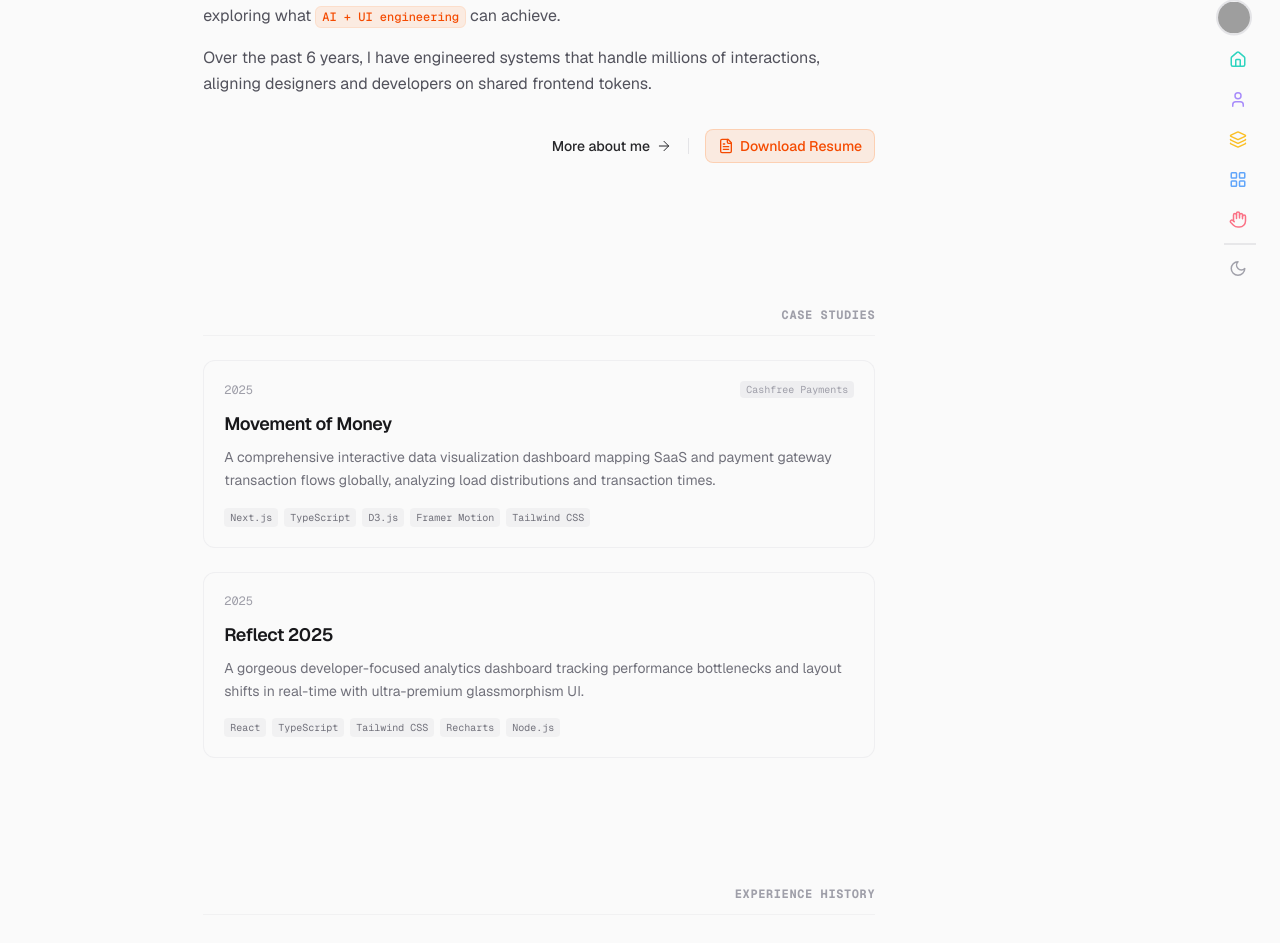
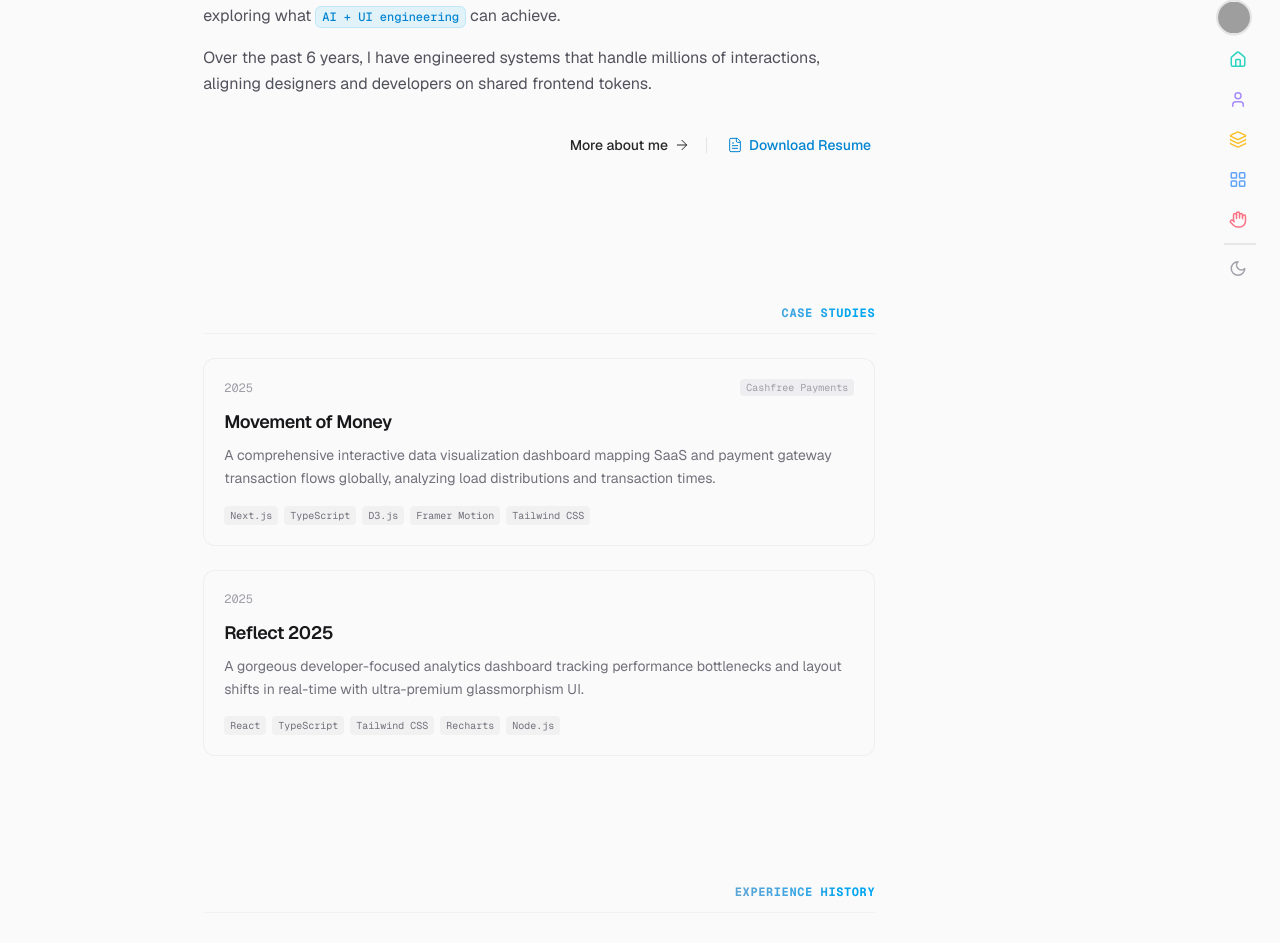
Before and after one commit to rishii-004/personal_portfolio, a Next.js app: page / in a window 1280 px wide. Shown: the part 257-1200 px from the top of the page. Built offline with nearby package versions, Linux system fonts and the light colour scheme; grey boxes are pictures that could not be loaded.

Commit message:
colors change

```diff
--- a/src/app/playground/page.tsx
+++ b/src/app/playground/page.tsx
@@ -38,7 +38,7 @@ export default function PlaygroundPage() {
 
       {/* Serious Projects Section */}
       <div className="mt-12">
-        <h2 className="text-sm font-mono font-bold uppercase tracking-wider text-zinc-400 dark:text-zinc-500 mb-6 border-b border-zinc-200/40 dark:border-zinc-800/40 pb-3 text-right">
+        <h2 className="text-xs font-mono font-bold uppercase tracking-wider text-right mb-6 border-b border-zinc-200/40 dark:border-zinc-800/40 pb-3 bg-gradient-to-l from-sky-500 via-zinc-400 to-zinc-400 bg-clip-text text-transparent dark:from-amber-300 dark:via-zinc-500 dark:to-zinc-500">
           Flagship Projects
         </h2>
         <div className="flex flex-col gap-4">
@@ -57,7 +57,7 @@ export default function PlaygroundPage() {
 
       {/* Learning & Small Projects Section */}
       <div className="mt-14">
-        <h2 className="text-sm font-mono font-bold uppercase tracking-wider text-zinc-400 dark:text-zinc-500 mb-6 border-b border-zinc-200/40 dark:border-zinc-800/40 pb-3 text-right">
+        <h2 className="text-xs font-mono font-bold uppercase tracking-wider text-right mb-6 border-b border-zinc-200/40 dark:border-zinc-800/40 pb-3 bg-gradient-to-l from-sky-500 via-zinc-400 to-zinc-400 bg-clip-text text-transparent dark:from-amber-300 dark:via-zinc-500 dark:to-zinc-500">
           Experiments & Mini-Projects
         </h2>
         <div className="flex flex-col gap-4">
--- a/src/app/tech-stack/page.tsx
+++ b/src/app/tech-stack/page.tsx
@@ -93,7 +93,7 @@ export default function TechStackPage() {
             transition={{ duration: 0.5, delay: index * 0.1 }}
             className="flex flex-col gap-5"
           >
-            <h3 className="text-xs font-mono font-bold uppercase tracking-wider text-zinc-400 dark:text-zinc-500 border-b border-zinc-200/40 dark:border-zinc-800/40 pb-2 text-right">
+            <h3 className="text-xs font-mono font-bold uppercase tracking-wider text-right border-b border-zinc-200/40 dark:border-zinc-800/40 pb-2 bg-gradient-to-l from-sky-500 via-zinc-400 to-zinc-400 bg-clip-text text-transparent dark:from-amber-300 dark:via-zinc-500 dark:to-zinc-500">
               {category.title}
             </h3>
             {/* Side-by-side columns grid */}
--- a/src/components/sections/Experience.tsx
+++ b/src/components/sections/Experience.tsx
@@ -17,7 +17,7 @@ export function ExperienceTimeline() {
         transition={{ duration: 0.5 }}
         className="border-b border-zinc-200/40 pb-3 dark:border-zinc-800/40"
       >
-        <h2 className="text-xs font-mono font-bold uppercase tracking-wider text-zinc-400 dark:text-zinc-500 text-right">
+        <h2 className="text-xs font-mono font-bold uppercase tracking-wider text-right bg-gradient-to-l from-sky-500 via-zinc-400 to-zinc-400 bg-clip-text text-transparent dark:from-amber-300 dark:via-zinc-500 dark:to-zinc-500">
           Experience History
         </h2>
       </motion.div>
@@ -34,8 +34,8 @@ export function ExperienceTimeline() {
             className="relative pl-7 group"
           >
             {/* Timeline Bullet node */}
-            <span className="absolute left-0 top-1.5 -translate-x-1/2 flex h-7 w-7 items-center justify-center rounded-full border border-zinc-200 bg-white shadow-sm transition-colors duration-300 group-hover:border-orange-500 dark:border-zinc-800 dark:bg-zinc-950 dark:group-hover:border-orange-400">
-              <Briefcase className="h-3 w-3 text-zinc-400 dark:text-zinc-500 group-hover:text-orange-500 dark:group-hover:text-orange-400 transition-colors" />
+            <span className="absolute left-0 top-1.5 -translate-x-1/2 flex h-7 w-7 items-center justify-center rounded-full border border-zinc-200 bg-white shadow-sm transition-colors duration-300 group-hover:border-sky-500 dark:border-zinc-800 dark:bg-zinc-950 dark:group-hover:border-amber-300">
+              <Briefcase className="h-3 w-3 text-zinc-400 dark:text-zinc-500 group-hover:text-sky-500 dark:group-hover:text-amber-300 transition-colors" />
             </span>
 
             {/* Content Container */}
--- a/src/components/sections/Hero.tsx
+++ b/src/components/sections/Hero.tsx
@@ -36,7 +36,7 @@ export function Hero() {
           </span>{' '}
           I ship robust 0-1 web platforms, architect pixel-perfect design systems, and craft performant user experiences.
           Currently obsessed with building interactive dashboards and exploring what{' '}
-          <span className="rounded-md border border-orange-500/10 bg-orange-500/10 px-1.5 py-0.5 font-mono text-xs font-medium text-orange-600 dark:bg-orange-950/20 dark:text-orange-300">
+          <span className="rounded-md border border-sky-500/15 bg-sky-500/10 px-1.5 py-0.5 font-mono text-xs font-medium text-sky-600 dark:border-amber-400/15 dark:bg-amber-400/10 dark:text-amber-300">
             AI + UI engineering
           </span>{' '}
           can achieve.
@@ -68,9 +68,9 @@ export function Hero() {
           href="/resume.pdf"
           target="_blank"
           rel="noopener noreferrer"
-          className="inline-flex items-center gap-1.5 rounded-lg border border-orange-500/20 bg-orange-500/10 px-3 py-1.5 text-sm font-medium text-orange-600 transition-colors duration-200 hover:bg-orange-500/20 dark:border-orange-500/20 dark:bg-orange-500/10 dark:text-orange-400 dark:hover:bg-orange-500/20"
+          className="inline-flex items-center gap-1.5 px-1 py-1.5 text-sm font-medium text-sky-600 transition-colors duration-200 hover:text-sky-500 dark:text-amber-300 dark:hover:text-amber-200"
         >
-          <FileText className="h-4 w-4 stroke-[2]" />
+          <FileText className="h-4 w-4 stroke-[1.5]" />
           Download Resume
         </a>
       </motion.div>
--- a/src/components/sections/Projects.tsx
+++ b/src/components/sections/Projects.tsx
@@ -21,7 +21,7 @@ export function Projects() {
         transition={{ duration: 0.5 }}
         className="border-b border-zinc-200/40 pb-3 dark:border-zinc-800/40"
       >
-        <h2 className="text-xs font-mono font-bold uppercase tracking-wider text-zinc-400 dark:text-zinc-500 text-right">
+        <h2 className="text-xs font-mono font-bold uppercase tracking-wider text-right bg-gradient-to-l from-sky-500 via-zinc-400 to-zinc-400 bg-clip-text text-transparent dark:from-amber-300 dark:via-zinc-500 dark:to-zinc-500">
           Case Studies
         </h2>
       </motion.div>
--- a/src/components/ui/ProjectCard.tsx
+++ b/src/components/ui/ProjectCard.tsx
@@ -31,7 +31,7 @@ export function ProjectCard({ project, onOpenModal }: ProjectCardProps) {
           )}
         </div>
 
-        <h3 className="mt-3 text-lg font-semibold tracking-tight text-zinc-900 dark:text-zinc-50 group-hover:text-orange-500 dark:group-hover:text-orange-400 transition-colors duration-200">
+        <h3 className="mt-3 text-lg font-semibold tracking-tight text-zinc-900 dark:text-zinc-50 group-hover:text-sky-600 dark:group-hover:text-amber-300 transition-colors duration-200">
           {project.title}
         </h3>
 
```
